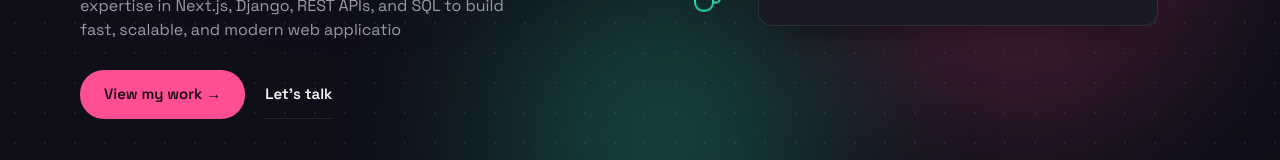
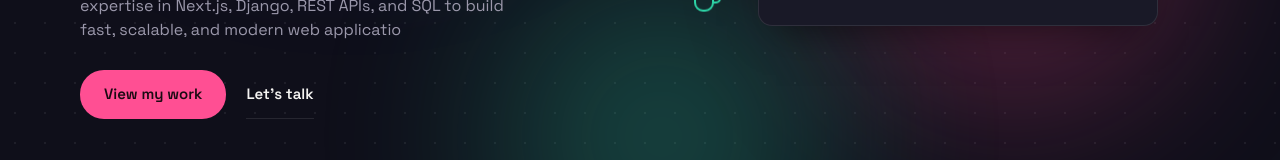
Before and after one commit to aavaniie/avani, a React (Vite) app: page / in a window 1280 px wide. Shown: the part 532-692 px from the top of the page. Built offline with nearby package versions, Linux system fonts and the light colour scheme.

Commit message:
arrow removed in hero button

```diff
--- a/src/components/Hero.jsx
+++ b/src/components/Hero.jsx
@@ -20,7 +20,7 @@ Frontend developer with 3+ years of experience building responsive, user-focused
           </p>
 
           <div className="hero-ctas">
-            <a href="#projects" className="btn btn-primary">View my work →</a>
+            <a href="#projects" className="btn btn-primary">View my work</a>
             <a href="tel:9847321012" className="btn btn-link">Let's talk</a>
           </div>
 
```
